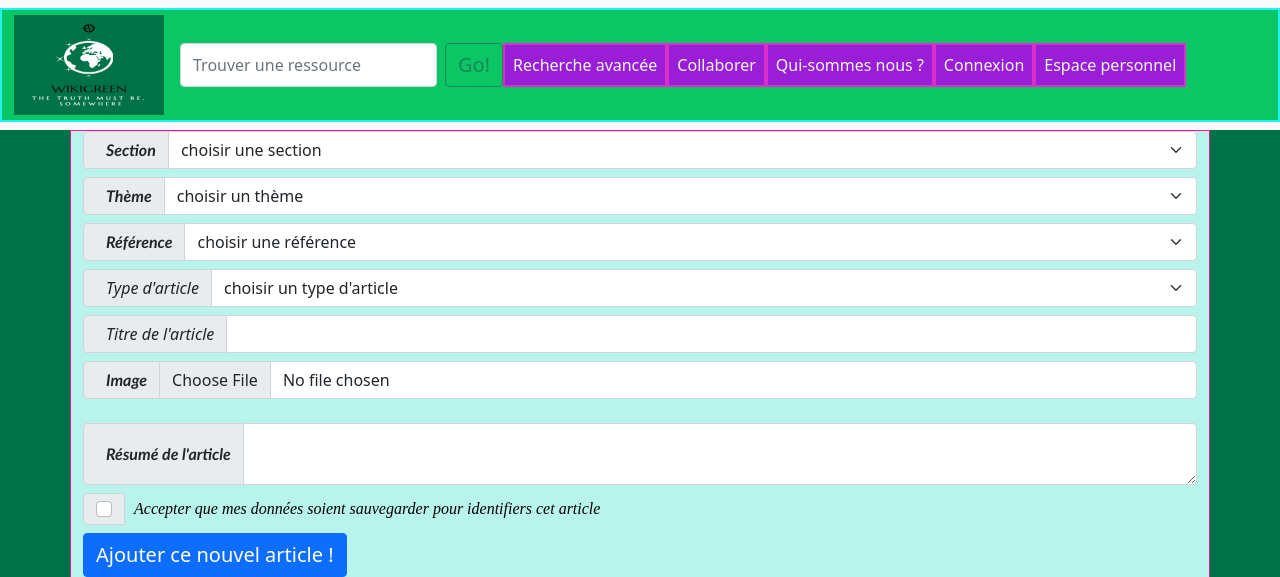
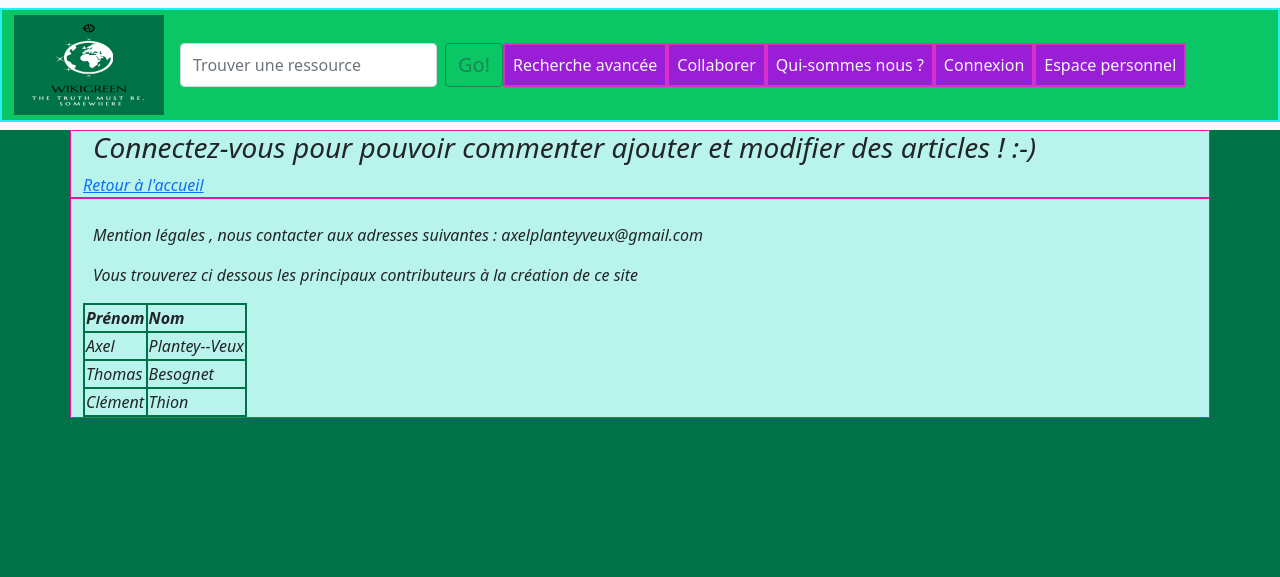
Before and after one commit to CThion/wikigreen, a PHP site: page /edit-art-add_form.php in a window 1280 px wide. Shown: the top 577 px of the page. Run offline with PHP 8.4, Linux system fonts and the light colour scheme; data that the repository does not hold is empty; a stand-in replaces the project's code that opens the database connection.

Commit message:
Update edit-art-add_form.php
gestion connexion (ne peut plus ajouter d'article sans être connecté)

```diff
--- a/edit-art-add_form.php
+++ b/edit-art-add_form.php
@@ -9,6 +9,7 @@ include "all-debutpage.inc.php";
     Formulaire pour l'ajout d'un nouvel article
 ==============================================================-->
 <?php
+
 //---- table sec
 //$id_sec = $thm[0]["id_sec"];
 $requete_sec = "SELECT * FROM sec";
@@ -44,6 +45,9 @@ $nbrep_typeart = count($typeart); // connaitre le nombre d'enregistrements
 
 <main role="main">
     <div class="container">
+        <?php
+        if (!empty($_SESSION['id_membre'])) { //il faut être connecté pour pouvoir ajouter un article
+        ?>
             <form action="edit-art-add_bdd.php" enctype="multipart/form-data" method="post" class="row g-2">
                 <!-- ATTENTION !! L'indiçage dans les tables mysql commence à partir de 1, mais dans les tableaux php il commence à 0 !! D'où le décalage dans les boucles for et les <value> -->
                 <!-- sec -->
@@ -76,7 +80,7 @@ $nbrep_typeart = count($typeart); // connaitre le nombre d'enregistrements
                 <!-- ref -->
                 <div class="input-group col-md-6">
                     <label id="ref" class="input-group-text" for="inputGroupSelect01">Référence</label>
-                <select  name="ref" class="form-select" id="inputGroupSelect01">
+                    <select name="ref" class="form-select" id="inputGroupSelect01">
                         <option selected>choisir une référence</option>
                         <?php
                         for ($i = 0; $i < $nbrep_ref; $i++) { ?>
@@ -129,6 +133,15 @@ $nbrep_typeart = count($typeart); // connaitre le nombre d'enregistrements
                     <button class="btn btn-primary" type="submit">Ajouter ce nouvel article !</button>
                 </div>
             </form>
+        <?php
+        }
+        else {
+        ?>
+            <h3>Connectez-vous pour pouvoir commenter ajouter et modifier des articles ! :-)</h3>
+            <a href="index.php">Retour à l'accueil</a>
+        <?php
+        }
+        ?>
     </div>
 </main>
 
```
Lines whose indentation alone changed are shown as unchanged.
